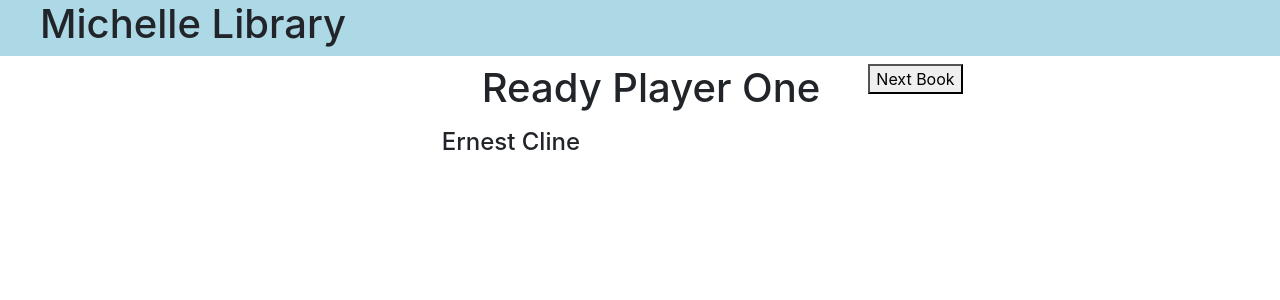
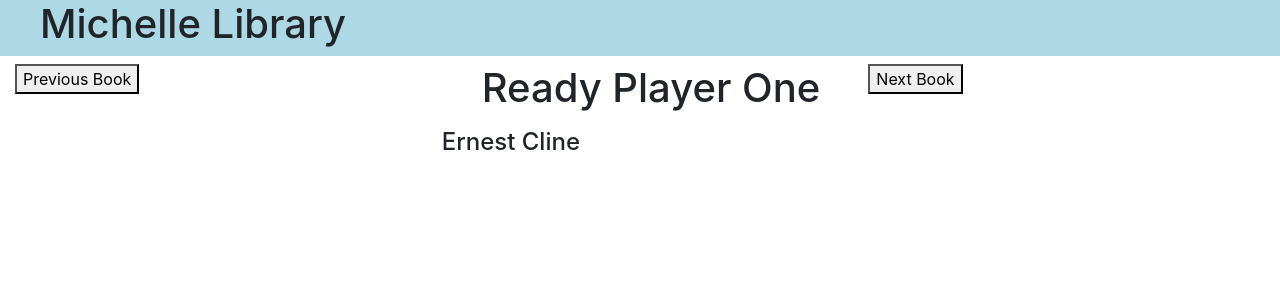
Before and after one commit to MichelleRoubikLee/reactTutorial, a React (Create React App) app: page / in a window 1280 px wide. Shown: the top 300 px of the page. Built offline with nearby package versions, Linux system fonts and the light colour scheme.

Commit message:
previous book button added

```diff
--- a/src/components/app.jsx
+++ b/src/components/app.jsx
@@ -25,13 +25,24 @@
         });
     }
 
+    goToPreviousBook(){
+        let tempBookNumber = this.state.bookNumber;
+        tempBookNumber--;
+        if(tempBookNumber < 0){
+            tempBookNumber = this.books.length - 1;
+        }
+        this.setState({
+            bookNumber: tempBookNumber
+        });
+    }
+
     render(){
         return (
             <div className="container-fluid">
                 <TitleBar />
                 <div className="row row-spacer">
                     <div className="col">
-                        {/* {previous book viewed button} */}
+                    <button onClick={() => this.goToPreviousBook()}>Previous Book</button>
                     </div>
                     <div className="col">
                         <h1>{this.books[this.state.bookNumber].title}</h1>
```
Also changed, not shown: 1 other file (tests, documents, lock files or other folders).
